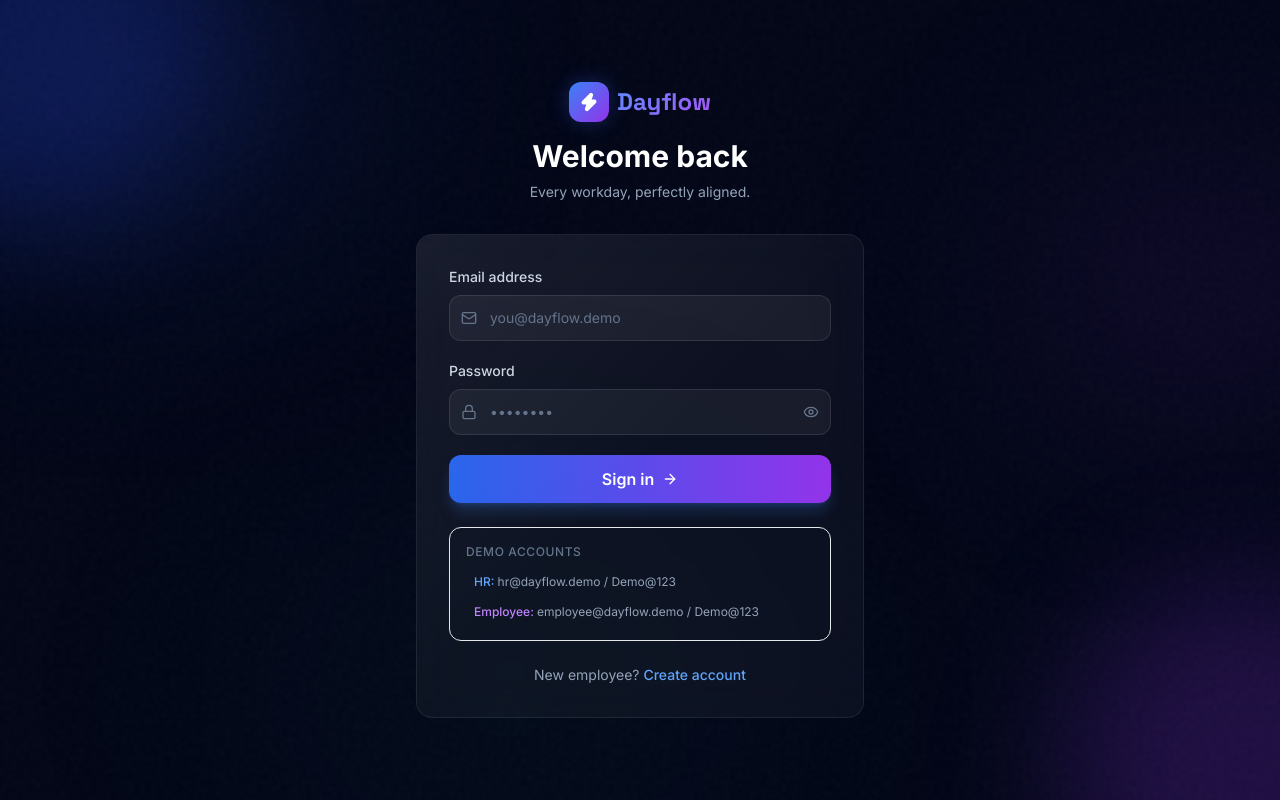
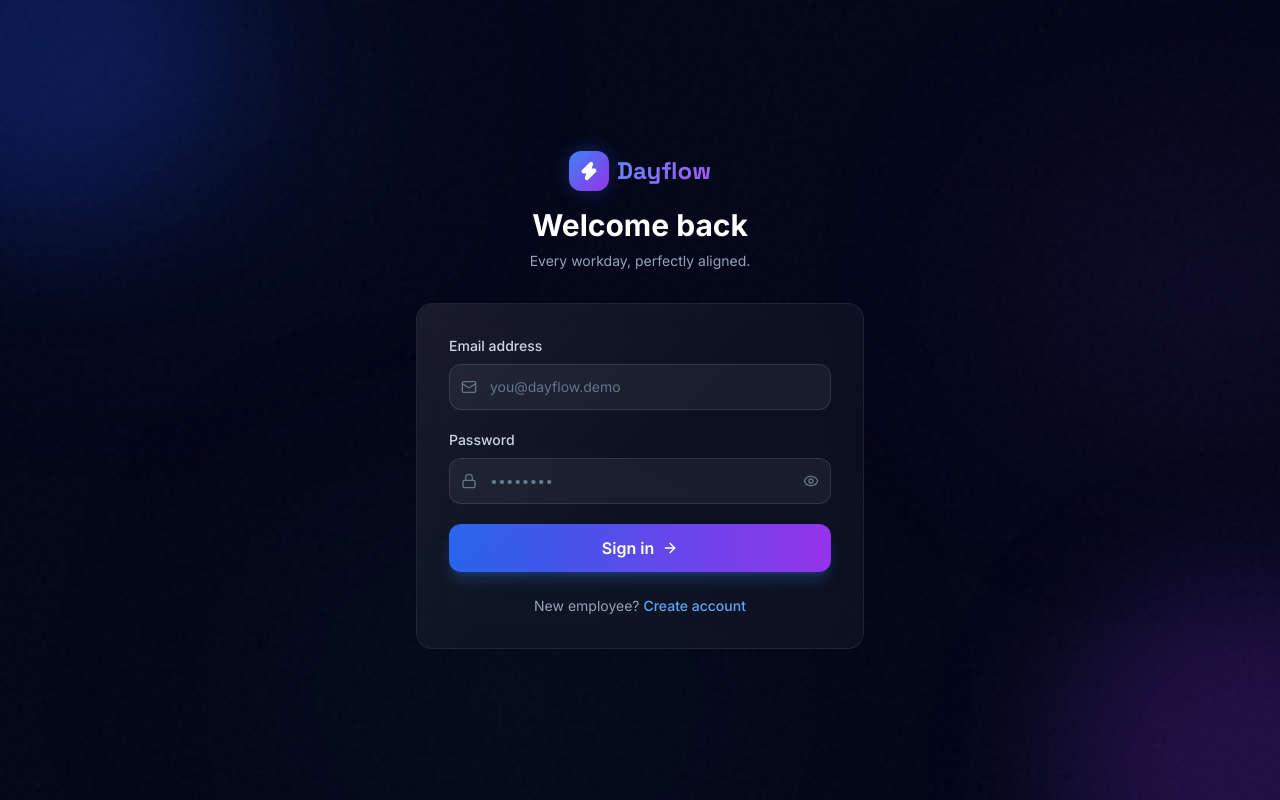
Before and after one commit to PravinkumarM003/Odoo-Hackathon-2026, a Next.js app: page /signin in a window 1280 px wide. Built offline with nearby package versions, Linux system fonts and the light colour scheme.

Commit message:
style: removed demo accounts block from sign-in page

```diff
--- a/app/signin/page.tsx
+++ b/app/signin/page.tsx
@@ -131,24 +131,7 @@ export default function SignInPage() {
             </motion.button>
           </form>
 
-          {/* Demo credentials */}
-          <div className="mt-6 p-4 rounded-xl bg-white/3 border border-white/6">
-            <p className="text-xs text-neutral-500 mb-2 font-medium uppercase tracking-wider">Demo accounts</p>
-            <div className="space-y-1.5">
-              <button
-                onClick={() => { setEmail("hr@dayflow.demo"); setPassword("Demo@123"); }}
-                className="w-full text-left text-xs text-neutral-400 hover:text-white transition-colors py-1 px-2 rounded-lg hover:bg-white/5"
-              >
-                <span className="text-blue-400 font-medium">HR: </span>hr@dayflow.demo / Demo@123
-              </button>
-              <button
-                onClick={() => { setEmail("employee@dayflow.demo"); setPassword("Demo@123"); }}
-                className="w-full text-left text-xs text-neutral-400 hover:text-white transition-colors py-1 px-2 rounded-lg hover:bg-white/5"
-              >
-                <span className="text-purple-400 font-medium">Employee: </span>employee@dayflow.demo / Demo@123
-              </button>
-            </div>
-          </div>
+
 
           <p className="mt-6 text-center text-sm text-neutral-400">
             New employee?{" "}
```
